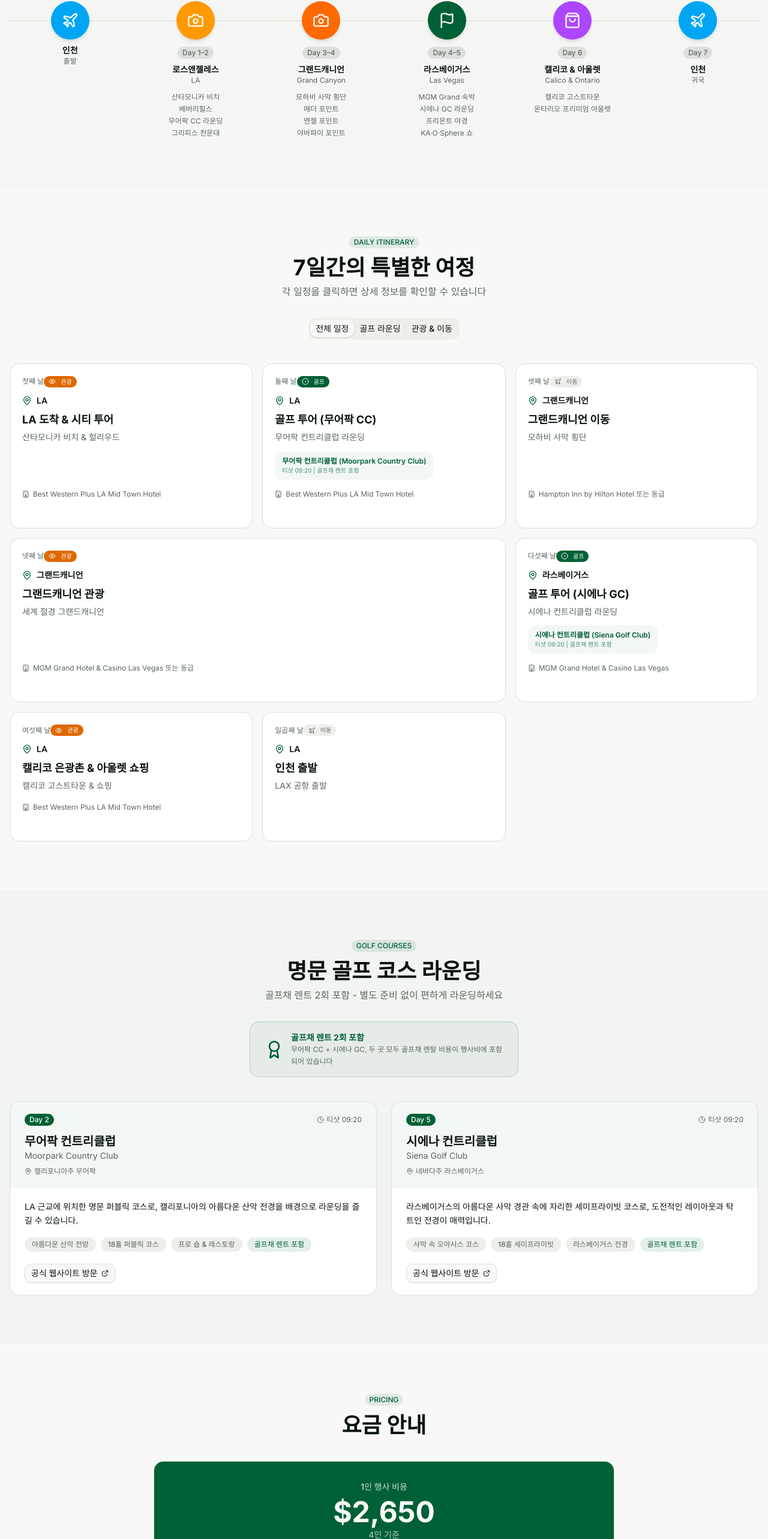
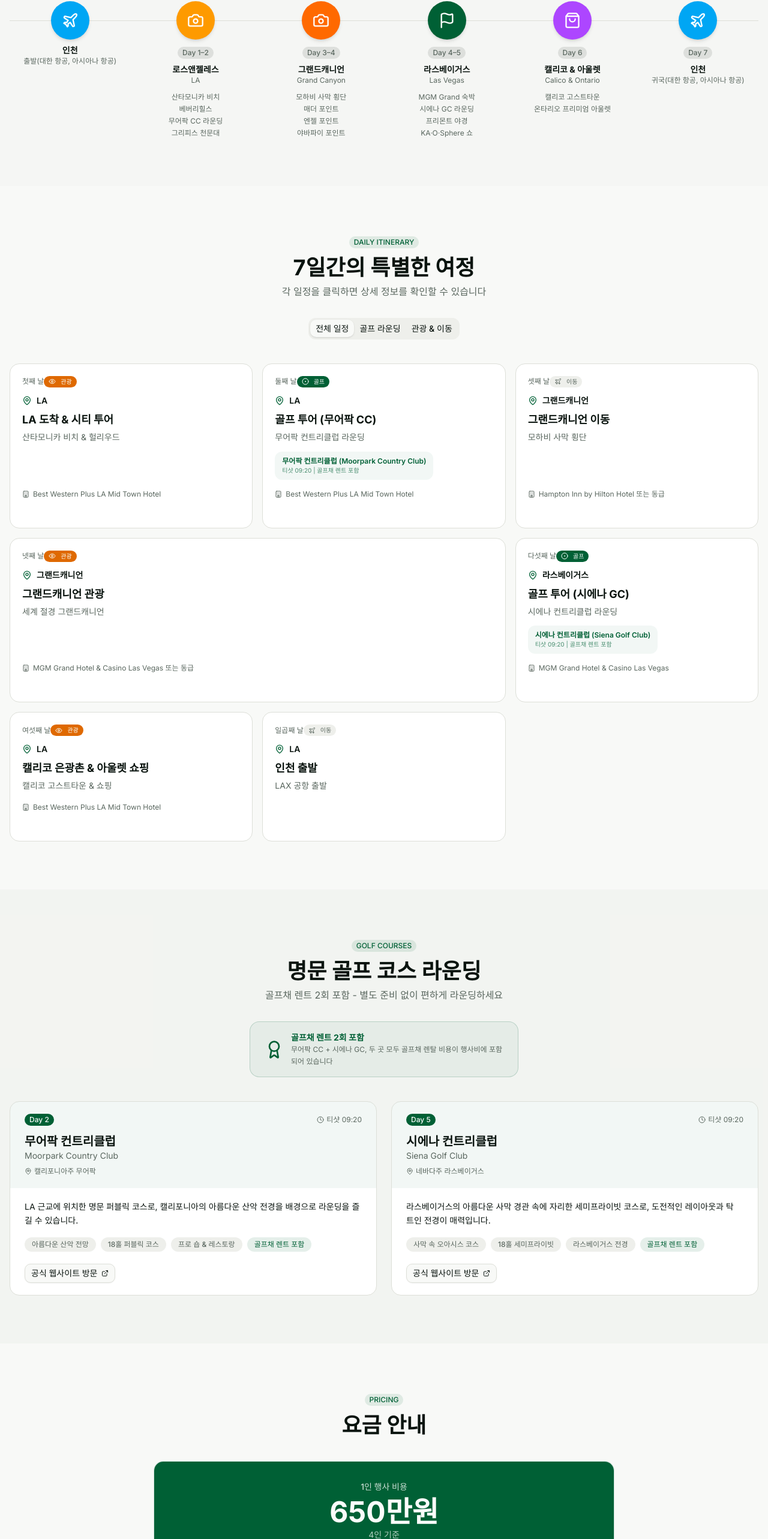
Before and after one commit to Kris-Young-Kim/uswestgolf, a Next.js app: page / in a window 1280 px wide. Shown: the part 1777-4343 px from the top of the page at 60% size. Built offline with nearby package versions, Linux system fonts and the light colour scheme.

Commit message:
비용, 항공수정

```diff
--- a/components/inquiry-section.tsx
+++ b/components/inquiry-section.tsx
@@ -84,7 +84,7 @@ export function InquirySection() {
           >
             <Phone className="size-6 text-primary-foreground" />
             <div>
-              <p className="text-xs text-primary-foreground/70">US 전화</p>
+              <p className="text-xs text-primary-foreground/70">회사 전화</p>
               <p className="text-sm font-bold text-primary-foreground">{companyInfo.telUS}</p>
             </div>
           </a>
@@ -95,7 +95,7 @@ export function InquirySection() {
           >
             <Phone className="size-6 text-primary-foreground" />
             <div>
-              <p className="text-xs text-primary-foreground/70">한국 전화</p>
+              <p className="text-xs text-primary-foreground/70">휴대 전화</p>
               <p className="text-sm font-bold text-primary-foreground">{companyInfo.telKorea}</p>
             </div>
           </a>
--- a/components/pricing-section.tsx
+++ b/components/pricing-section.tsx
@@ -37,7 +37,9 @@ export function PricingSection() {
                       <Check className="mt-0.5 size-4 shrink-0 text-primary" />
                       <div>
                         <p className="text-sm font-medium text-foreground">{item.label}</p>
-                        <p className="text-xs text-muted-foreground">{item.desc}</p>
+                        {item.desc && (
+                          <p className="text-xs text-muted-foreground">{item.desc}</p>
+                        )}
                       </div>
                     </li>
                   ))}
@@ -58,7 +60,9 @@ export function PricingSection() {
                       <X className="mt-0.5 size-4 shrink-0 text-accent" />
                       <div>
                         <p className="text-sm font-medium text-foreground">{item.label}</p>
-                        <p className="text-xs text-muted-foreground">{item.desc}</p>
+                        {item.desc && (
+                          <p className="text-xs text-muted-foreground">{item.desc}</p>
+                        )}
                       </div>
                     </li>
                   ))}
--- a/components/route-map-section.tsx
+++ b/components/route-map-section.tsx
@@ -5,7 +5,7 @@ const route = [
   {
     id: "incheon",
     label: "인천",
-    sublabel: "출발",
+    sublabel: "출발(대한 항공, 아시아나 항공)",
     icon: Plane,
     color: "bg-sky-500",
     textColor: "text-sky-700 dark:text-sky-400",
@@ -64,7 +64,7 @@ const route = [
   {
     id: "return",
     label: "인천",
-    sublabel: "귀국",
+    sublabel: "귀국(대한 항공, 아시아나 항공)",
     icon: Plane,
     color: "bg-sky-500",
     textColor: "text-sky-700 dark:text-sky-400",
--- a/data/itinerary.ts
+++ b/data/itinerary.ts
@@ -155,7 +155,7 @@ export const itinerary: ItineraryDay[] = [
 ]
 
 export const pricing = {
-  perPerson: "$2,650",
+  perPerson: "650만원",
   basis: "4인 기준",
   inclusions: [
     { label: "전 일정 차량", desc: "7인승 벤" },
@@ -166,9 +166,7 @@ export const pricing = {
     { label: "골프채 렌탈 2회", desc: "무어팍 CC + 시에나 GC" },
   ],
   exclusions: [
-    { label: "가이드 팁", desc: "1일 $100" },
-    { label: "선택 관광", desc: "현장 결제" },
-    { label: "리조트 피", desc: "1일 $50~$65 (라스베이거스)" },
+    { label: "개인 경비", desc: "" },
   ],
 }
 
```
